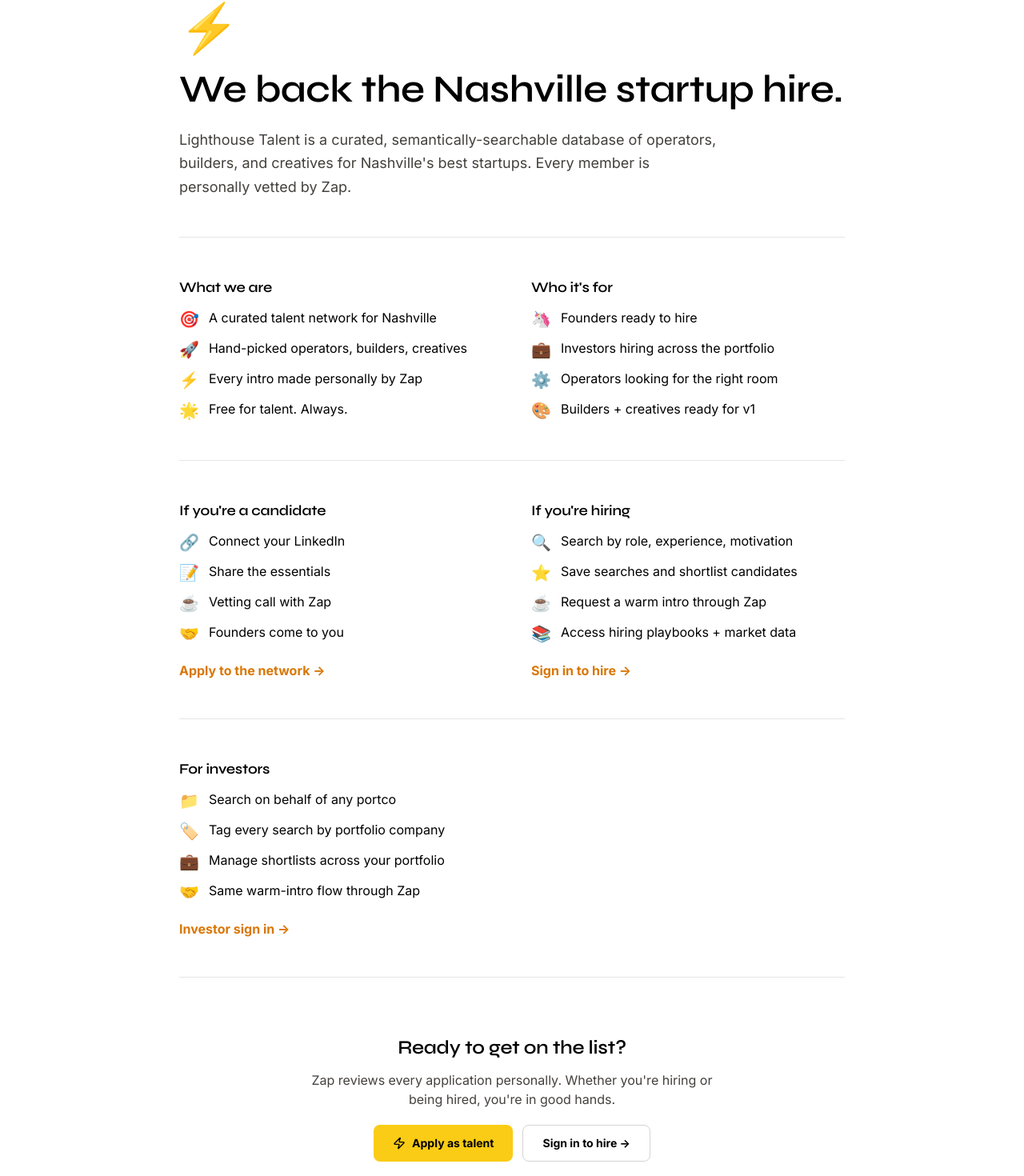
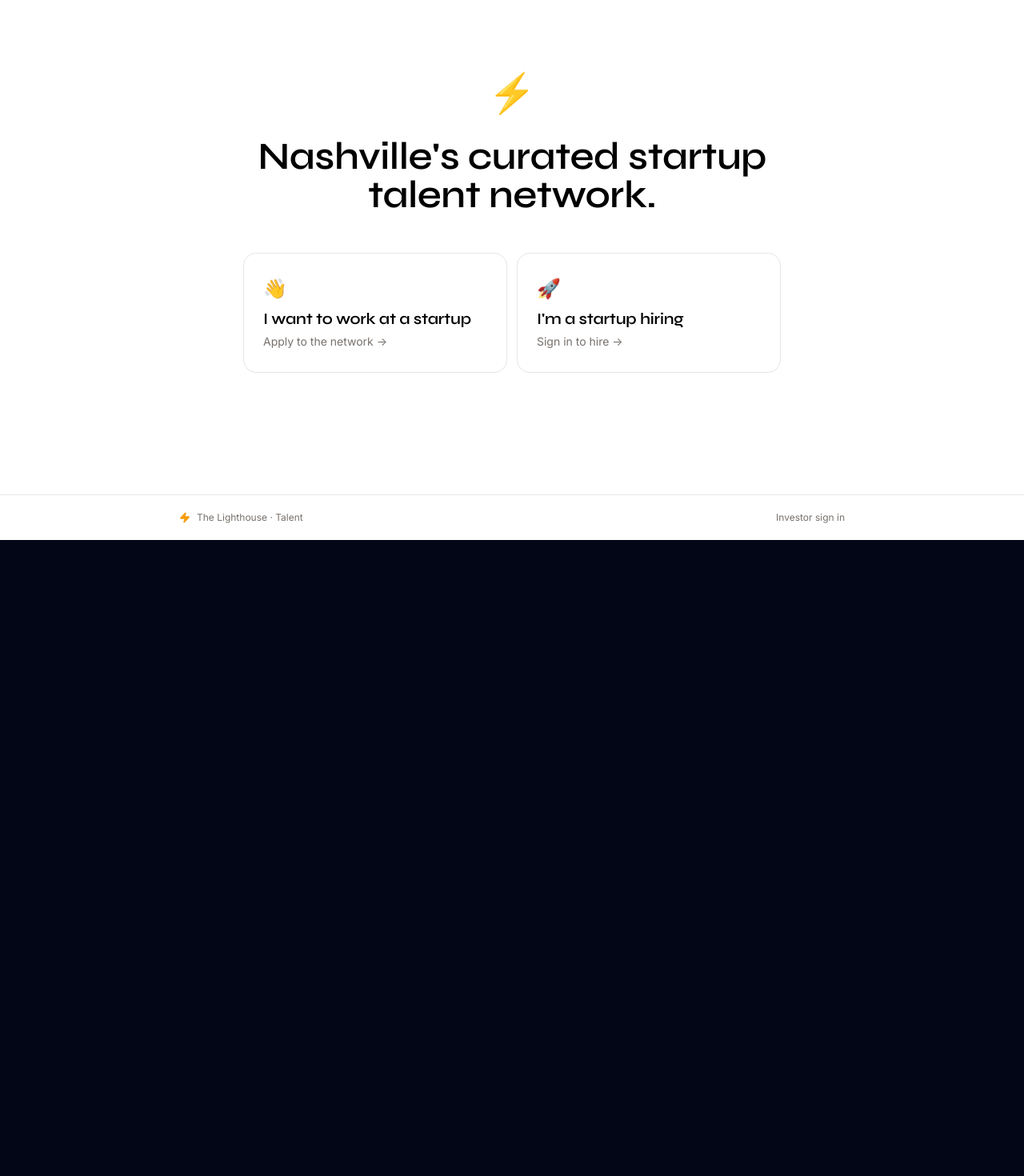
Before and after one commit to LTHouse/lighthouse-talent, a React (Vite) app: page / in a window 1280 px wide. Shown: the part 125-1595 px from the top of the page at 80% size. After the commit the page ends 800 px from the top, so only its background shows below. Built offline with nearby package versions, Linux system fonts and the light colour scheme.

Commit message:
Strip landing page to two CTAs + cut copy

```diff
--- a/src/auth.jsx
+++ b/src/auth.jsx
@@ -181,12 +181,12 @@ export function LoginScreen() {
   );
 }
 
-// Public landing page — mirrors lt.house exactly: ⚡ icon, Syne headline, descriptive paragraph,
-// hr dividers, two-column emoji-led list sections, "Sign in" CTAs targeted to each role.
+// Public landing page — intentionally bare. Two CTAs that gate the next step:
+// "I'm talent" goes straight to intake (no portal, no extra screens), "I'm hiring"
+// goes to the login screen with company pre-selected.
 function PublicLanding({ onSignIn, onApplyAsTalent }) {
   return (
-    <div className="min-h-screen bg-white text-black">
-      {/* Top bar */}
+    <div className="min-h-screen bg-white text-black flex flex-col">
       <div className="border-b border-stone-200">
         <div className="max-w-4xl mx-auto px-8 py-5 flex items-center justify-between">
           <div className="flex items-center gap-2">
@@ -194,112 +194,45 @@ function PublicLanding({ onSignIn, onApplyAsTalent }) {
             <span className="font-display tracking-tight font-bold">The Lighthouse</span>
             <span className="text-stone-400 text-xs">/ Talent</span>
           </div>
-          <button onClick={() => onSignIn()} className="text-sm font-bold hover:text-amber-600">Sign in →</button>
+          <button onClick={() => onSignIn()} className="text-sm text-stone-500 hover:text-amber-600">Sign in →</button>
         </div>
       </div>
 
-      <div className="max-w-4xl mx-auto px-8 py-16 space-y-12">
-        {/* Hero */}
-        <div>
-          <div className="text-6xl mb-6">⚡</div>
-          <h1 className="text-4xl md:text-5xl font-display tracking-tight leading-[1.1]">
-            We back the Nashville startup hire.
+      <div className="flex-1 flex items-center justify-center px-6">
+        <div className="w-full max-w-3xl py-20 text-center">
+          <div className="text-5xl mb-8">⚡</div>
+          <h1 className="text-4xl md:text-5xl font-display tracking-tight leading-[1.1] mb-4">
+            Nashville's curated startup talent network.
           </h1>
-          <p className="text-stone-700 text-lg mt-6 max-w-2xl leading-relaxed">
-            Lighthouse Talent is a curated, semantically-searchable database of operators, builders, and creatives for Nashville's best startups. Every member is personally vetted by Zap.
-          </p>
-        </div>
 
-        <hr className="border-stone-200" />
-
-        {/* What it is + Who it's for */}
-        <div className="grid md:grid-cols-2 gap-x-12 gap-y-8">
-          <div>
-            <h3 className="text-lg font-display font-bold mb-3">What we are</h3>
-            <div className="space-y-2.5 text-base">
-              <div className="flex items-start gap-3"><span className="text-xl">🎯</span><span>A curated talent network for Nashville</span></div>
-              <div className="flex items-start gap-3"><span className="text-xl">🚀</span><span>Hand-picked operators, builders, creatives</span></div>
-              <div className="flex items-start gap-3"><span className="text-xl">⚡</span><span>Every intro made personally by Zap</span></div>
-              <div className="flex items-start gap-3"><span className="text-xl">🌟</span><span>Free for talent. Always.</span></div>
-            </div>
-          </div>
-          <div>
-            <h3 className="text-lg font-display font-bold mb-3">Who it's for</h3>
-            <div className="space-y-2.5 text-base">
-              <div className="flex items-start gap-3"><span className="text-xl">🦄</span><span>Founders ready to hire</span></div>
-              <div className="flex items-start gap-3"><span className="text-xl">💼</span><span>Investors hiring across the portfolio</span></div>
-              <div className="flex items-start gap-3"><span className="text-xl">⚙️</span><span>Operators looking for the right room</span></div>
-              <div className="flex items-start gap-3"><span className="text-xl">🎨</span><span>Builders + creatives ready for v1</span></div>
-            </div>
-          </div>
-        </div>
-
-        <hr className="border-stone-200" />
-
-        {/* How it works */}
-        <div className="grid md:grid-cols-2 gap-x-12 gap-y-8">
-          <div>
-            <h3 className="text-lg font-display font-bold mb-3">If you're a candidate</h3>
-            <div className="space-y-2.5 text-base">
-              <div className="flex items-start gap-3"><span className="text-xl">🔗</span><span>Connect your LinkedIn</span></div>
-              <div className="flex items-start gap-3"><span className="text-xl">📝</span><span>Share the essentials</span></div>
-              <div className="flex items-start gap-3"><span className="text-xl">☕</span><span>Vetting call with Zap</span></div>
-              <div className="flex items-start gap-3"><span className="text-xl">🤝</span><span>Founders come to you</span></div>
-            </div>
-            <button onClick={onApplyAsTalent} className="mt-5 inline-flex items-center gap-2 font-bold text-amber-600 hover:text-amber-700">Apply to the network →</button>
-          </div>
-          <div>
-            <h3 className="text-lg font-display font-bold mb-3">If you're hiring</h3>
-            <div className="space-y-2.5 text-base">
-              <div className="flex items-start gap-3"><span className="text-xl">🔍</span><span>Search by role, experience, motivation</span></div>
-              <div className="flex items-start gap-3"><span className="text-xl">⭐</span><span>Save searches and shortlist candidates</span></div>
-              <div className="flex items-start gap-3"><span className="text-xl">☕</span><span>Request a warm intro through Zap</span></div>
-              <div className="flex items-start gap-3"><span className="text-xl">📚</span><span>Access hiring playbooks + market data</span></div>
-            </div>
-            <button onClick={() => onSignIn("company")} className="mt-5 inline-flex items-center gap-2 font-bold text-amber-600 hover:text-amber-700">Sign in to hire →</button>
-          </div>
-        </div>
-
-        <hr className="border-stone-200" />
-
-        {/* For investors — full width, single column, kept simple */}
-        <div className="max-w-xl">
-          <h3 className="text-lg font-display font-bold mb-3">For investors</h3>
-          <div className="space-y-2.5 text-base">
-            <div className="flex items-start gap-3"><span className="text-xl">📁</span><span>Search on behalf of any portco</span></div>
-            <div className="flex items-start gap-3"><span className="text-xl">🏷️</span><span>Tag every search by portfolio company</span></div>
-            <div className="flex items-start gap-3"><span className="text-xl">💼</span><span>Manage shortlists across your portfolio</span></div>
-            <div className="flex items-start gap-3"><span className="text-xl">🤝</span><span>Same warm-intro flow through Zap</span></div>
-          </div>
-          <button onClick={() => onSignIn("investor")} className="mt-5 inline-flex items-center gap-2 font-bold text-amber-600 hover:text-amber-700">Investor sign in →</button>
-        </div>
-
-        <hr className="border-stone-200" />
-
-        {/* CTA strip */}
-        <div className="text-center py-6">
-          <h3 className="text-2xl font-display font-bold mb-3">Ready to get on the list?</h3>
-          <p className="text-stone-700 mb-5 max-w-lg mx-auto">Zap reviews every application personally. Whether you're hiring or being hired, you're in good hands.</p>
-          <div className="flex flex-col sm:flex-row gap-3 justify-center">
-            <button onClick={onApplyAsTalent} className="inline-flex items-center justify-center gap-2 px-6 py-3 bg-yellow-400 text-black hover:bg-yellow-300 rounded-lg font-bold text-sm">
-              <Zap size={16} /> Apply as talent
+          <div className="grid sm:grid-cols-2 gap-3 mt-12 max-w-2xl mx-auto">
+            <button
+              onClick={onApplyAsTalent}
+              className="group text-left border border-stone-200 rounded-2xl px-6 py-7 hover:border-amber-400 hover:bg-amber-50/40 transition"
+            >
+              <div className="text-2xl mb-2">👋</div>
+              <div className="font-display text-xl font-bold mb-1">I want to work at a startup</div>
+              <div className="text-sm text-stone-500 group-hover:text-amber-700">Apply to the network →</div>
             </button>
-            <button onClick={() => onSignIn("company")} className="inline-flex items-center justify-center gap-2 px-6 py-3 bg-white border border-stone-300 text-black hover:bg-stone-50 rounded-lg font-bold text-sm">
-              Sign in to hire →
+            <button
+              onClick={() => onSignIn("company")}
+              className="group text-left border border-stone-200 rounded-2xl px-6 py-7 hover:border-amber-400 hover:bg-amber-50/40 transition"
+            >
+              <div className="text-2xl mb-2">🚀</div>
+              <div className="font-display text-xl font-bold mb-1">I'm a startup hiring</div>
+              <div className="text-sm text-stone-500 group-hover:text-amber-700">Sign in to hire →</div>
             </button>
           </div>
         </div>
+      </div>
 
-        {/* Footer */}
-        <hr className="border-stone-200" />
-        <div className="flex items-center justify-between text-xs text-stone-500 pt-2 pb-4">
+      <div className="border-t border-stone-200">
+        <div className="max-w-4xl mx-auto px-8 py-5 flex items-center justify-between text-xs text-stone-500">
           <div className="flex items-center gap-2">
             <Zap className="text-amber-500 fill-amber-500" size={14} />
             <span>The Lighthouse · Talent</span>
           </div>
-          <div className="flex items-center gap-4">
-            <button onClick={() => onSignIn()} className="hover:text-amber-600">Sign in</button>
-          </div>
+          <button onClick={() => onSignIn("investor")} className="hover:text-amber-600">Investor sign in</button>
         </div>
       </div>
     </div>
```
